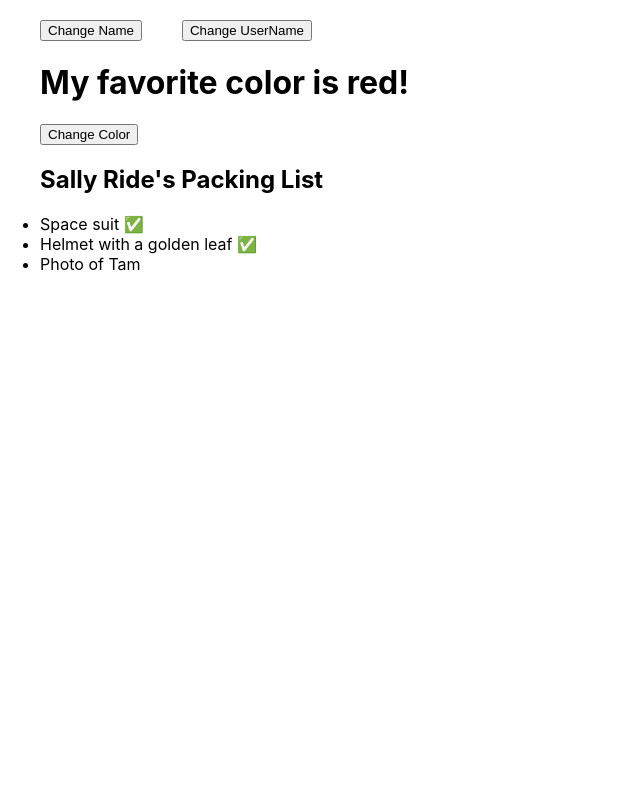
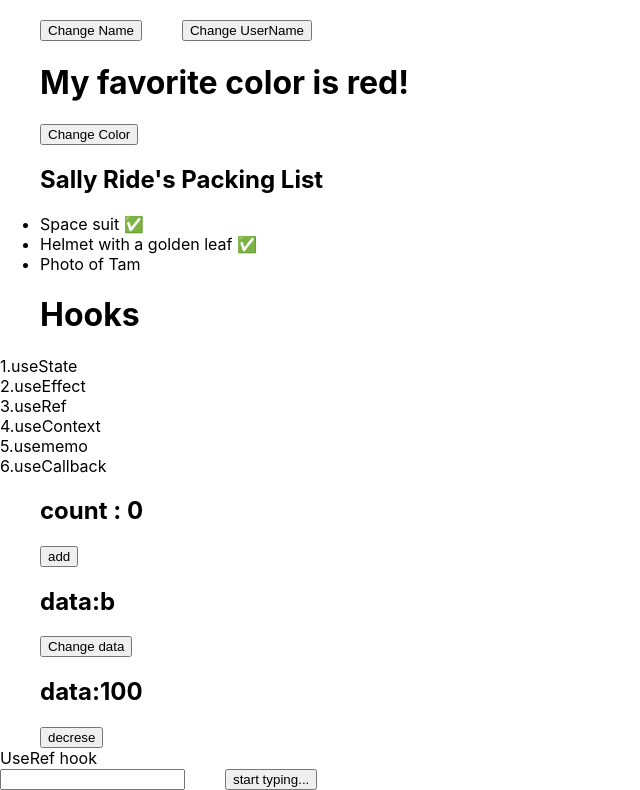
Before and after one commit to rohitware/ReactLearning, a React (Create React App) app: page / in a window 1280 px wide. Shown: the part 1742-2532 px from the top of the page, without its empty margins (0-640 px from the left). Before the commit the page ends 2032 px from the top, so only its background shows below. Built offline with nearby package versions, Linux system fonts and the light colour scheme.

Commit message:
Hooks in react

```diff
--- a/package.json
+++ b/package.json
@@ -9,6 +9,7 @@
     "@testing-library/user-event": "^13.5.0",
     "react": "^19.1.0",
     "react-dom": "^19.1.0",
+    "react-router-dom": "^7.5.3",
     "react-scripts": "5.0.1",
     "web-vitals": "^2.1.4"
   },
--- a/src/App.js
+++ b/src/App.js
@@ -13,6 +13,8 @@ import Footer from "./propsInReact/Footer";
 import Account from "./propsInReact/Account";
 import FavoriteColor from "./StateInReact/FavoriteColor";
 import PackingList from "./conditionalRendering/PackingList";
+import Hooks from "./components/Hooks";
+import RefHook from "./components/RefHooks";
 
 function App() {
   const message = "I am from the Parent Component";
@@ -41,6 +43,10 @@ function App() {
       <FavoriteColor />
 
       <PackingList />
+
+      <Hooks/>
+
+      <RefHook/>
     </>
   );
 }
--- /dev/null
+++ b/src/components/Hooks.js
@@ -0,0 +1,57 @@
+import React, { useState, useEffect } from "react";
+
+const Hooks = () => {
+  const [count, setCount] = useState(0);
+  const [count2, setCount2] = useState(100);
+  const [data, setData] = useState("b");
+
+  useEffect(() => {
+    console.log("useffect called", `api/${count}/${data}`);
+    //  setInterval(() => {
+    //     //console.log('interval called');
+    //  }, 1000);
+    // return () =>{
+    //     console.log('called when component is off, demount');
+    // }
+  });
+  //[] - component did mount
+  //[count] - call every state change
+
+  return (
+    <>
+      <h1>Hooks</h1>
+      <div>1.useState</div>
+      <div>2.useEffect</div>
+      <div>3.useRef</div>
+      <div>4.useContext</div>
+      <div>5.usememo</div>
+      <div>6.useCallback</div>
+      <h2>count : {count}</h2>
+      <button
+        onClick={() => {
+          setCount(count + 1);
+        }}
+      >
+        add
+      </button>
+      <h2>data:{data}</h2>
+      <button
+        onClick={() => {
+          setData(data + "a");
+        }}
+      >
+        Change data
+      </button>
+      <h2>data:{count2}</h2>
+      <button
+        onClick={() => {
+          setCount2(count2 - 1);
+        }}
+      >
+        decrese
+      </button>
+    </>
+  );
+};
+
+export default Hooks;
--- /dev/null
+++ b/src/components/RefHooks.js
@@ -0,0 +1,21 @@
+import React, {useRef} from "react"
+
+const RefHook = () => {
+    const inputRef = useRef();
+
+    const handleCkick = () => {
+        console.log(inputRef)
+        inputRef.current.focus();
+        inputRef.current.value = 'test'
+
+    }
+return(
+    <>
+    <div>UseRef hook</div>
+    <input type="text" ref={inputRef} />
+    <button onClick={handleCkick}>start typing...</button>
+    </>
+)
+}
+
+export default RefHook
```
Also changed, not shown: 1 other file (tests, documents, lock files or other folders).
